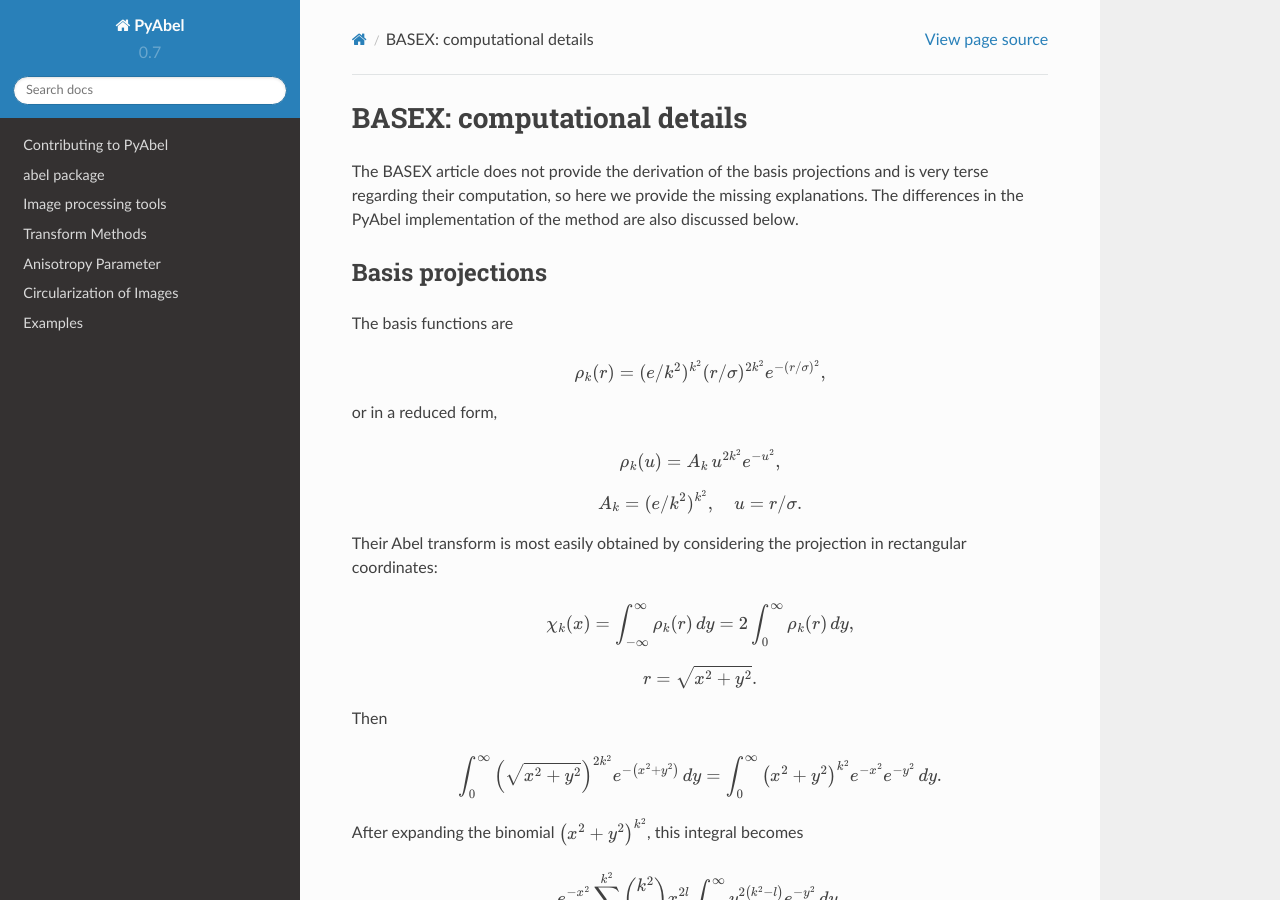
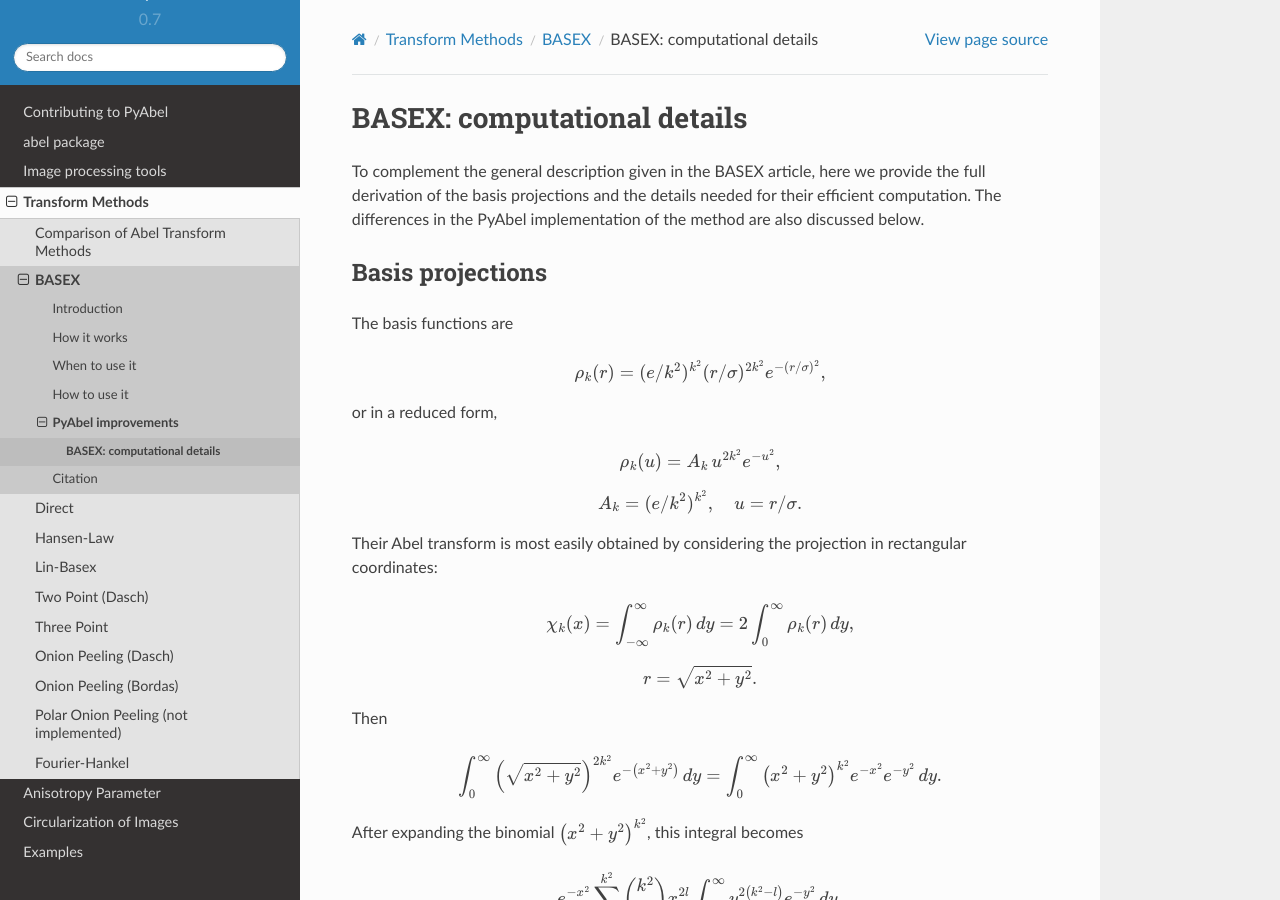
Before and after one commit to PyAbel/PyAbel, a Sphinx documentation site: the page built from doc/transform_methods/basex-comp.rst, in a window 1280 px wide and 900 px high. Built offline with Sphinx 7.4.7 and the Read the Docs theme 2.0.0, drawn with Linux system fonts in a browser that asks for light colours.

Commit message:
Added new files to TOC; some edits

```diff
--- a/doc/tools/polynomial.rst
+++ b/doc/tools/polynomial.rst
@@ -1,5 +1,3 @@
-:orphan:
-
 .. _Polynomials:
 
 Polynomials
--- a/doc/transform_methods/basex-comp.rst
+++ b/doc/transform_methods/basex-comp.rst
@@ -1,14 +1,12 @@
-:orphan:
-
 .. _BASEXcomp:
 
 BASEX: computational details
 ============================
 
-The BASEX article does not provide the derivation of the basis projections and
-is very terse regarding their computation, so here we provide the missing
-explanations. The differences in the PyAbel implementation of the method are
-also discussed below.
+To complement the general description given in the BASEX article, here we
+provide the full derivation of the basis projections and the details needed for
+their efficient computation. The differences in the PyAbel implementation of
+the method are also discussed below.
 
 
 Basis projections
@@ -98,6 +96,7 @@ the Abel transform of which is simply
     strength off by a square of that factor.
 
     We use the correct expressions for all calculations.
+
 
 Computations
 ------------
```
Also changed, not shown: doc/transform_methods/basex.rst (+7 -0 lines), 1 other file.
